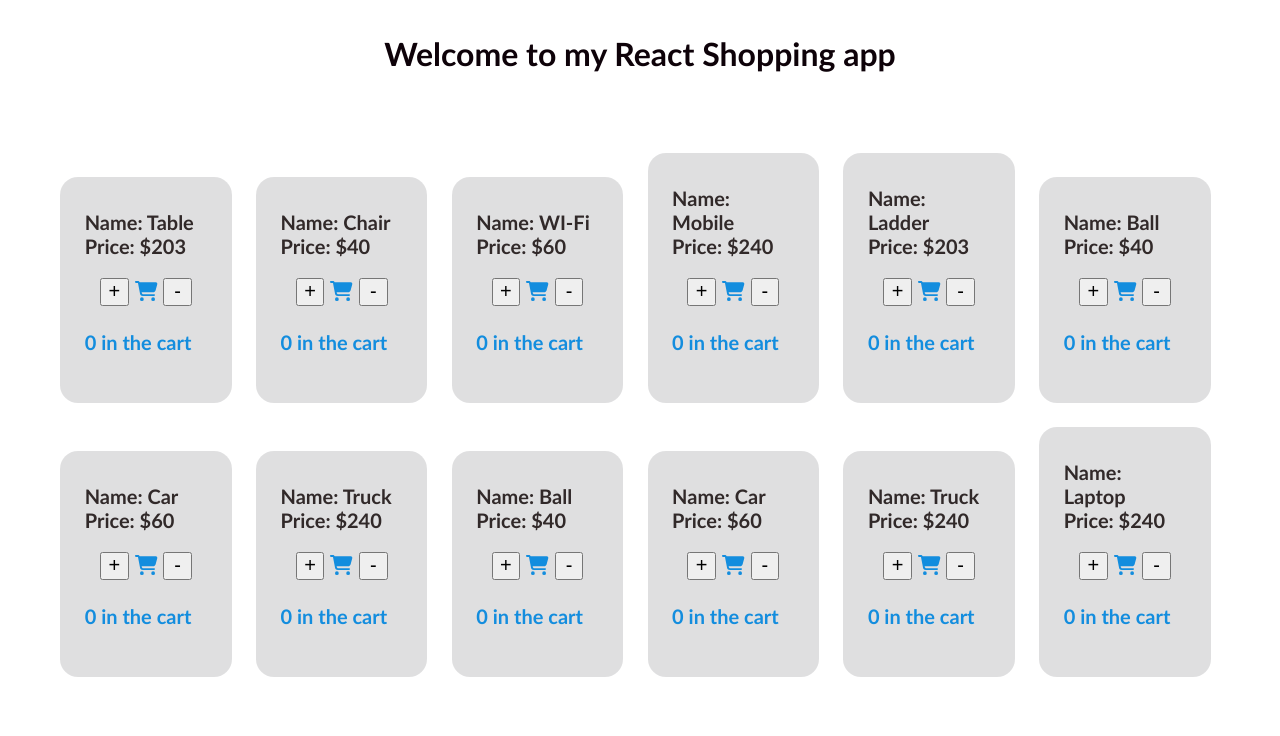
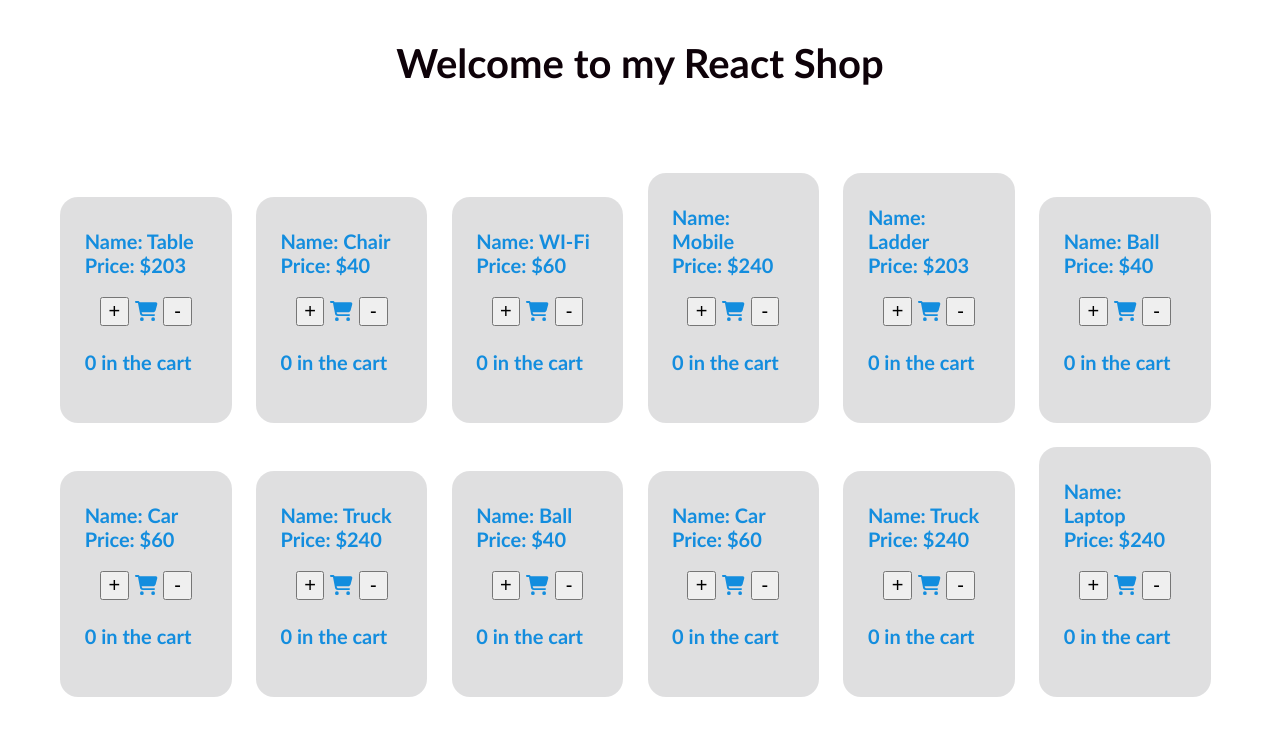
Before and after one commit to kunaal-gupta/React-Shopping-Cart, a React (Vite) app: page / in a window 1280 px wide. Both pictures are taken after a click on the button "Start Shopping". Shown: the top 736 px of the page. Built offline with nearby package versions, Linux system fonts and the light colour scheme.

Commit message:
reduced redundancy in code

```diff
--- a/index.html
+++ b/index.html
@@ -4,7 +4,7 @@
     <meta charset="UTF-8" />
     <link rel="icon" type="image/svg+xml" href="/vite.svg" />
     <meta name="viewport" content="width=device-width, initial-scale=1.0" />
-    <title>React-o-Shop</title>
+    <title>React Shopping App</title>
   </head>
   <body>
     <div id="root"></div>
--- a/src/App.jsx
+++ b/src/App.jsx
@@ -2,6 +2,7 @@ import './Style.css'
 import { useState } from 'react';
 import { FontAwesomeIcon } from '@fortawesome/react-fontawesome';
 import { faShoppingCart } from '@fortawesome/free-solid-svg-icons';
+import { LoadHomepage } from './Homepage';
 
 
 
@@ -21,10 +22,10 @@ const Products = [
 
 ];
 
-export function Boxes() {
+export function CreateProduct() {
   const [currProducts, setProducts] = useState(Products);
 
-  function Add(id) {
+  function AddProduct(id) {
     setProducts(prevProducts => {
       return prevProducts.map(product => {
 
@@ -40,15 +41,13 @@ export function Boxes() {
     })
   }
 
-  function Delete(id) {
+  function DeleteProduct(id) {
     setProducts(prevProduct => {
       return prevProduct.map(product => {
-        if (product.id === id && product.count >0) {
+        if (product.id === id && product.count > 0) {
           return {
             ...product,
             count: product.count - 1,
-
-
           };
         }
         else return product;
@@ -58,78 +57,40 @@ export function Boxes() {
 
   const Inventory = currProducts.map(Product =>
 
-    <li className='box' id = 'box' key={Product.id} >
+    <li className='productBox' id='productBox' key={Product.id} >
       <p id='prodHeading'>
-        Name: {Product.name} <br/>
+        Name: {Product.name} <br />
         Price: ${Product.Price}  </p>
 
       <div style={{ display: 'flex', justifyContent: 'center' }}>
-        <button className='Add_Del_button' onClick={() => Add(Product.id)}> + </button>
-        <FontAwesomeIcon icon={faShoppingCart} style={{marginTop: '3%'}}/>
-        <button className='Add_Del_button' onClick={() => Delete(Product.id)}> - </button>
-      </div><br/>
+        <button className='Add-DelButton' onClick={() => AddProduct(Product.id)}> + </button>
+        <FontAwesomeIcon icon={faShoppingCart} style={{ marginTop: '3%' }} />
+        <button className='Add-DelButton' onClick={() => DeleteProduct(Product.id)}> - </button>
+      </div><br />
 
       {Product.count} in the cart
 
-    </li>
-
-  );
+    </li>);
 
   return (<ul>{Inventory} </ul>);
 
 }
 
-export function BoxesList() {
-  return (
-    <div style={{ marginBottom: '1%', display: 'flex', justifyContent: 'center' }}>
-      <Boxes />
-    </div>
-  )
-}
 
-
-
-export function Homepage() {
-  function hideHomepage () {
-
-    document.getElementById('loader').style.display = 'block';
-    setTimeout(() =>
-    {
-      document.getElementById('welcomepage').style.display = 'none';
-      document.getElementById('shoppingPage').style.display = 'block'
-
-
-    },2000)
-
-
-
-  }
-
-  return (
-      <div id='welcomepage'>
-          <h1 style={{fontSize: '320%', marginLeft: '25%', marginTop: '20%', fontFamily: 'Calibri'}}> Welcome to React Shopping Cart </h1> <br />
-          <button className= 'HomepageButton' id='HomepageButton' onClick={hideHomepage}> Start Shopping </button>
-          <div className='loader' id='loader'>
-          </div>
-      </div>
-  );
-}
-
-3
 export function ReactShop() {
   return (
     <>
-      <Homepage />
+      <LoadHomepage />
 
-      <div id = 'shoppingPage' style={{display: 'none'}}>
-        <h1 className="Heading"> Welcome to my React Shopping app </h1> <br />
-        <BoxesList />
+      <div id='ShoppingPage' style={{ display: 'none' }}>
+
+        <h1 className="ShoppingPageHeading"> Welcome to my React Shop </h1> <br />
+
+        <div style={{ marginBottom: '1%', display: 'flex', justifyContent: 'center' }}>
+          <CreateProduct />
+        </div>
 
       </div>
-      {/* <ul> {Products.map((e) => {
-        return <li key={e.id}> {e.name}  {e.count} </li>
-      })}
-      </ul> */}
     </>
   );
 }
--- /dev/null
+++ b/src/Homepage.jsx
@@ -0,0 +1,23 @@
+
+export function LoadHomepage() {
+    function Loader () {
+
+      document.getElementById('loader').style.display = 'block';
+      setTimeout(() =>
+      {
+        document.getElementById('WelcomePage').style.display = 'none';
+        document.getElementById('ShoppingPage').style.display = 'block'
+
+      },2000)
+
+    }
+
+    return (
+        <div id='WelcomePage'>
+            <h1 style={{fontSize: '320%', marginLeft: '25%', marginTop: '20%', fontFamily: 'Calibri'}}> Welcome to React Shopping Cart </h1> <br />
+            <button className= 'HomepageButton' id='HomepageButton' onClick={Loader}> Start Shopping </button>
+            <div className='loader' id='loader'>
+            </div>
+        </div>
+    );
+  }
--- a/src/Style.css
+++ b/src/Style.css
@@ -1,23 +1,20 @@
-.Heading{
+.ShoppingPageHeading{
     color: rgb(14, 2, 9);
-    /* background-color: rgb(15, 144, 137); */
     border-radius: 25px;
     padding-top: 1%;
     padding-bottom: 1%;
 
     text-align: center;
-    font-weight: 900;
+    font-size: 250%;
     font-family: Calibri;
-    /* margin-left: 20%; */
 }
 
-#prodHeading{
+#productDesc{
     color: rgb(49, 41, 41);
     font-weight: 950;
-    /* margin-bottom: 1%; */
 }
 
-.box{
+.productBox{
     background-color: rgba(136, 138, 139, 0.272);
     font-weight: 900;
     padding: 1% 2% 4% 2%;
@@ -33,7 +30,7 @@
 
 }
 
-.box:hover{
+.productBox:hover{
     transform: scale(1.15);
     cursor: pointer;
     color: white;
@@ -43,7 +40,7 @@
 
 
 
-.Add_Del_button {
+.Add-DelButton {
     font-size: 100%;
     padding: 10%;
     height: 20px;
@@ -56,7 +53,7 @@
 
   }
 
-.Add_Del_button:hover {
+.Add-DelButton:hover {
     background-color: rgb(144, 148, 160);
     cursor: pointer;
     transform: scale(1.3);
@@ -89,7 +86,7 @@
     border-right: 8px solid #138dde; /* Blue border on top */
 
 
-    /* border-radius: 100%; */
+    border-radius: 100%;
     width: 60px;
     height: 60px;
     margin-left: 45%;
```
Lines whose indentation alone changed are shown as unchanged.
